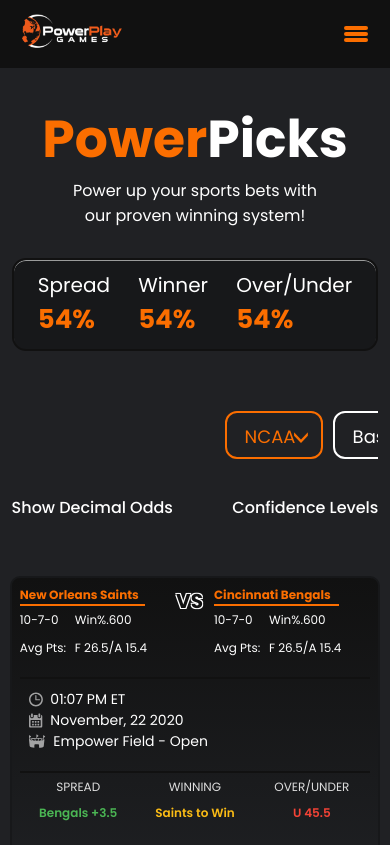
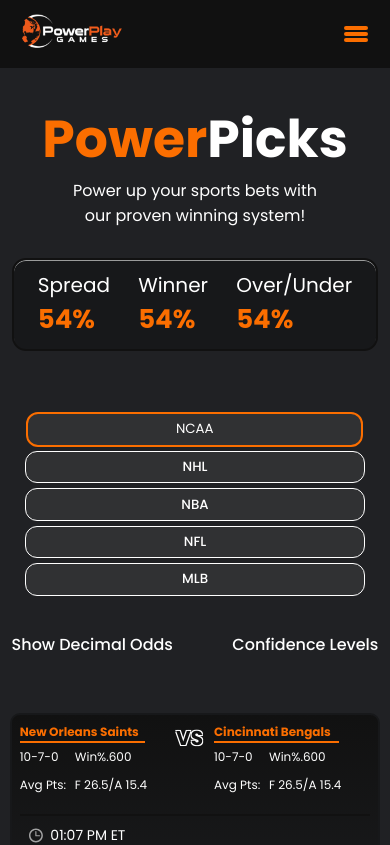
Before and after one commit to fancykingstar/live-fantasy, a React app: page /power-picks in a window 390 px wide. Shown: the top 845 px of the page. Built offline with nearby package versions, Linux system fonts and the light colour scheme.

Commit message:
Powerpicks page

```diff
--- a/src/components/Button/index.js
+++ b/src/components/Button/index.js
@@ -4,10 +4,10 @@
 import "./button.scss"
 
 function Button(props) {
-    const { title = '', icon = '', isRounded = false, style = {}, iconOnly = false,
+    const { title = '', icon = '', isRounded = false, styles = {}, iconOnly = false,
             onClick = () => { } } = props || {}
     return (
-        <button className={`${!iconOnly && '__btn'} ${isRounded && '__btn __btn__rounded'} ${iconOnly && '__btn__icon_only'}`} onClick={onClick} style={style}>
+        <button className={`${!iconOnly && '__btn'} ${isRounded && '__btn __btn__rounded'} ${iconOnly && '__btn__icon_only'}`} onClick={onClick} style={styles}>
             {
                 !iconOnly
                     ?
@@ -16,6 +16,7 @@
                         {title}
                     </div>
                     :
+                    icon &&
                     {...icon}
             }
         </button>
@@ -26,7 +27,7 @@
     title: PropTypes.string,
     icon: PropTypes.any,
     isRounded: PropTypes.bool,
-    style: PropTypes.any,
+    styles: PropTypes.any,
     iconOnly: PropTypes.bool,
     onClick: PropTypes.func
 }
--- a/src/components/ButtonDropdown/index.js
+++ b/src/components/ButtonDropdown/index.js
@@ -1,28 +1,61 @@
-import React from 'react'
+import React, { useEffect, useState } from 'react'
 import PropTypes from 'prop-types'
 
 import classes from './index.module.scss'
 
 function ButtonDropdown(props) {
-    const { elements = [], selected = '', onChange = () => { }, isActive = false, styles = {} } = props || {}
+    const [isVisible, setVisibleState] = useState(false)
+    const [_selected, setSelected] = useState({})
+    const { elements = [], selected = 0, onChange = () => { }, isActive = false, styles = {} } = props || {}
+
+    useEffect(() => {
+        if(!selected && elements.length)
+            onSelectListItem(elements[0])
+        else
+            onSelectListItem(selected)
+    }, [selected])
+
+    const toggleList = () => {
+        setVisibleState(!isVisible)
+    }
+
+    const onSelectListItem = (item) => {
+        setSelected(item)
+        setVisibleState(false)
+    }
+
+
     return (
-        <div className={`${classes.select_container} ${isActive && classes.selected}`} style={styles}>
-            <select value={selected} onChange={onChange}>
-                {
-                    elements.length &&
-                    elements.map((itm, index) => <option
-                        key={itm.title + index.toString()}
-                        value={itm?.value}>{itm?.title}
-                    </option>)
-                }
-            </select>
+        <div className={`${classes.select_container_1} ${isActive && classes.selected}`} style={styles}>
+            <div className={classes.select_header}>
+                <button onClick={toggleList}>
+                    {_selected?.title}
+                </button>
+            </div>
+
+        {
+            isVisible &&
+                <div className={classes.select_body}>
+                    {
+                        elements.length && elements.map((itm, index) => <button
+                            key={itm.title + index.toString()}
+                            className={`${index !== elements.length - 1 && classes.divider} ${index === 0 && classes.borderRadiusTop}
+                            ${index === elements.length - 1 && classes.borderRadiusBottom}`} onClick={() => {
+                                onSelectListItem(itm)
+                                onChange(itm)
+                            }}>
+                            {itm.title}</button>)
+                    }
+                </div>
+
+        }
         </div>
     )
 }
 
 ButtonDropdown.propTypes = {
     elements: PropTypes.array,
-    selected: PropTypes.string,
+    selected: PropTypes.number,
     isActive: PropTypes.bool,
     onChange: PropTypes.func,
     styles: PropTypes.object
--- a/src/components/ButtonDropdown/index.module.scss
+++ b/src/components/ButtonDropdown/index.module.scss
@@ -1,45 +1,108 @@
 @import "../../scss/colors.scss";
 
-.select_container {
+.select_container_1 {
   position: relative;
+  display: flex;
+  flex-direction: column;
+  height: 48px;
+  line-height: 48px;
+  width: 150px;
+
+  .select_header {
+    height: 100%;
+    width: 100%;
+
+    button {
+      width: 100%;
+      height: 100%;
+      background-color: $lightGrey;
+      border-radius: 12px;
+      border: 2px solid $primary;
+    }
   }
 
-.select_container:after {
-  content: ">";
-  right: 5px;
-  top: -6px;
-  border: 10px solid transparent;
-  position: absolute;
-  color: $white;
-  font-size: 30px;
-  transform: rotate(90deg);
+  .select_body {
+    border: 2px solid $primary;
+    border-radius: 12px;
+    background-color: $lightGrey;
+    position: relative;
+    margin: 2px 0 0 0;
   }
 
-select::-ms-expand {
-  display: none;
+  button {
+    width: 100%;
+    height: 48px;
+    background-color: $lightGrey;
+    border: none;
+    color: $white;
   }
 
-.select_container select {
-  -webkit-appearance: none;
-  -moz-appearance: none;
-  appearance: none;
-  background-color: transparent;
-  border: 2px solid $white;
-  height: 48px;
-  line-height: 48px;
-  padding: 0px 25px 0px 18px;
-  font-size: 18px;
-  -ms-word-break: normal;
-  word-break: normal;
-  color: $white;
-  border-radius: 12px;
+  .divider {
+    border-bottom: 2px solid $primary;
+    margin: 0;
+    padding: 0;
   }
 
-.selected select {
-  color: $primary;
-  border-color: $primary;
+  .borderRadiusTop {
+    border-radius: 12px 12px 0 0;
   }
 
-.selected:after {
-  color: $primary;
+  .borderRadiusBottom {
+    border-radius: 0 0 12px 12px;
   }
+}
+
+@media only screen and (max-width: 1224px) {
+  .select_container_1 {
+    position: relative;
+    display: flex;
+    flex-direction: column;
+    height: 35px;
+    line-height: 35px;
+    width: 97%;
+    z-index: 1;
+
+    .select_header {
+      height: 100%;
+      width: 100%;
+
+      button {
+        width: 100%;
+        height: 100%;
+        background-color: $lightGrey;
+        border-radius: 12px;
+        border: 2px solid $primary;
+      }
+    }
+
+    .select_body {
+      border: 2px solid $primary;
+      border-radius: 12px;
+      background-color: $lightGrey;
+      position: relative;
+      margin: 2px 0 0 0;
+    }
+
+    button {
+      width: 100%;
+      height: 35px;
+      background-color: $lightGrey;
+      border: none;
+      color: $white;
+    }
+
+    .divider {
+      border-bottom: 2px solid $primary;
+      margin: 0;
+      padding: 0;
+    }
+
+    .borderRadiusTop {
+      border-radius: 12px 12px 0 0;
+    }
+
+    .borderRadiusBottom {
+      border-radius: 0 0 12px 12px;
+    }
+  }
+}
--- a/src/pages/PowerPicks/index.js
+++ b/src/pages/PowerPicks/index.js
@@ -13,8 +13,15 @@
 import AngleIcon from '../../icons/AngleIcon'
 import Cell from '../../components/Cell'
 
+const listItems = [
+    { title: 'NCAA', value: 'ncaa' },
+    { title: 'NCAA Football', value: 'football' },
+    { title: 'NCAA Basketball', value: 'basketball' }
+]
+
 function PowerPicksPage() {
-    const [selected, setSelected] = useState('')
+    const [selected, setSelected] = useState(listItems[0])
+
     const isTableOrMobile = useMediaQuery({query: '(max-width: 1224px)'})
     return (
         <>
@@ -48,7 +55,10 @@
                                     </>
                                     :
                                     <div className={classes.header_bottom_mobile}>
-                                    <PowerPickCard shadow styles={{display: 'flex', flexDirection: 'row', justifyContent: 'space-around', fontSize: '16px'}}>
+                                        <PowerPickCard shadow styles={{
+                                            display: 'flex',
+                                            flexDirection: 'row', justifyContent: 'space-around', fontSize: '16px'
+                                        }}>
                                         <div>
                                             <p>Spread</p>
                                             <span>54%</span>
@@ -80,29 +90,33 @@
                             </div>
 
                             <div className={classes.content_header_right}>
-                                <ButtonDropdown elements={[
-                                    { title: 'NCAA', value: 'ncaa' },
-                                ]} selected={selected} onChange={(e) => {
-                                    setSelected(e?.target?.value)
-                                    }} isActive styles={{margin: '0 5px'}} />
+                                <ButtonDropdown elements={listItems} selected={selected} onChange={(item) => {
+                                    setSelected(item)
+                                    }} isActive styles={{ margin: '0 5px' }} />
 
-                                <ButtonDropdown elements={[
-                                    { title: 'Basketball', value: 'basketball' },
-                                ]} selected={selected} onChange={(e) => {
-                                    setSelected(e?.target?.value)
-                                    }} styles={{margin: '0 5px'}} />
+                                <Button title="NHL" styles={{
+                                    backgroundColor: '#303133',
+                                    border: '1px solid #fff',
+                                    borderRadius: '12px', margin: '0 4px',
+                                }} />
 
-                                <ButtonDropdown elements={[
-                                    { title: 'Hockey', value: 'hockey' },
-                                ]} selected={selected} onChange={(e) => {
-                                    setSelected(e?.target?.value)
-                                    }} styles={{margin: '0 5px'}} />
+                                <Button title="NBA" styles={{
+                                    backgroundColor: '#303133',
+                                    border: '1px solid #fff',
+                                    borderRadius: '12px', margin: '0 4px'
+                                }} />
 
-                                <ButtonDropdown elements={[
-                                    { title: 'Baseball', value: 'baseball' },
-                                ]} selected={selected} onChange={(e) => {
-                                    setSelected(e?.target?.value)
-                                }} styles={{margin: '0 5px'}} />
+                                <Button title="NFL" styles={{
+                                    backgroundColor: '#303133',
+                                    border: '1px solid #fff',
+                                    borderRadius: '12px', margin: '0 4px'
+                                }} />
+
+                                <Button title="MLB" styles={{
+                                    backgroundColor: '#303133',
+                                    border: '1px solid #fff',
+                                    borderRadius: '12px', margin: '0 4px'
+                                }} />
                             </div>
                         </div>
 
@@ -116,7 +130,7 @@
                                     </PowerPickCard>
                                     :
                                     <>
-                                        <PowerPickInfoCard />
+                                        <PowerPickInfoCard/>
                                         <PowerPickInfoCard />
                                         <PowerPickInfoCard />
                                     </>
--- a/src/pages/PowerPicks/index.module.scss
+++ b/src/pages/PowerPicks/index.module.scss
@@ -273,12 +273,13 @@
     }
 
     .content_header_right {
-      display: flex;
-      flex-direction: row;
-      overflow: scroll;
-      width: 95%;
+      display: grid;
+      grid-template-columns: repeat(1, 1fr);
+      gap: 5px 0;
+      justify-content: space-evenly;
+      align-items: flex-start;
+      width: 90%;
       margin: 0 auto;
-      padding: 0 0 0 13rem;
     }
 
     .content_header_left {
--- a/src/scss/colors.scss
+++ b/src/scss/colors.scss
@@ -3,6 +3,7 @@
 $darkblack: #000;
 $lightBlack: #202124;
 $lightBlack2: #3b3c3e;
+$lightGrey: #303133;
 $black2: #17181a;
 $white: #fff;
 $grey: #979797;
```
Also changed, not shown: src/components/NoPick/index.js (added, +26 -0 lines), src/components/NoPick/index.module.scss (added, +25 -0 lines), src/components/PowerPickInfoCard/index.js (+24 -5 lines), src/icons/NoPick.js (added, +22 -0 lines), 1 other file (tests, documents, lock files or other folders). Lines whose indentation alone changed are shown as unchanged.
